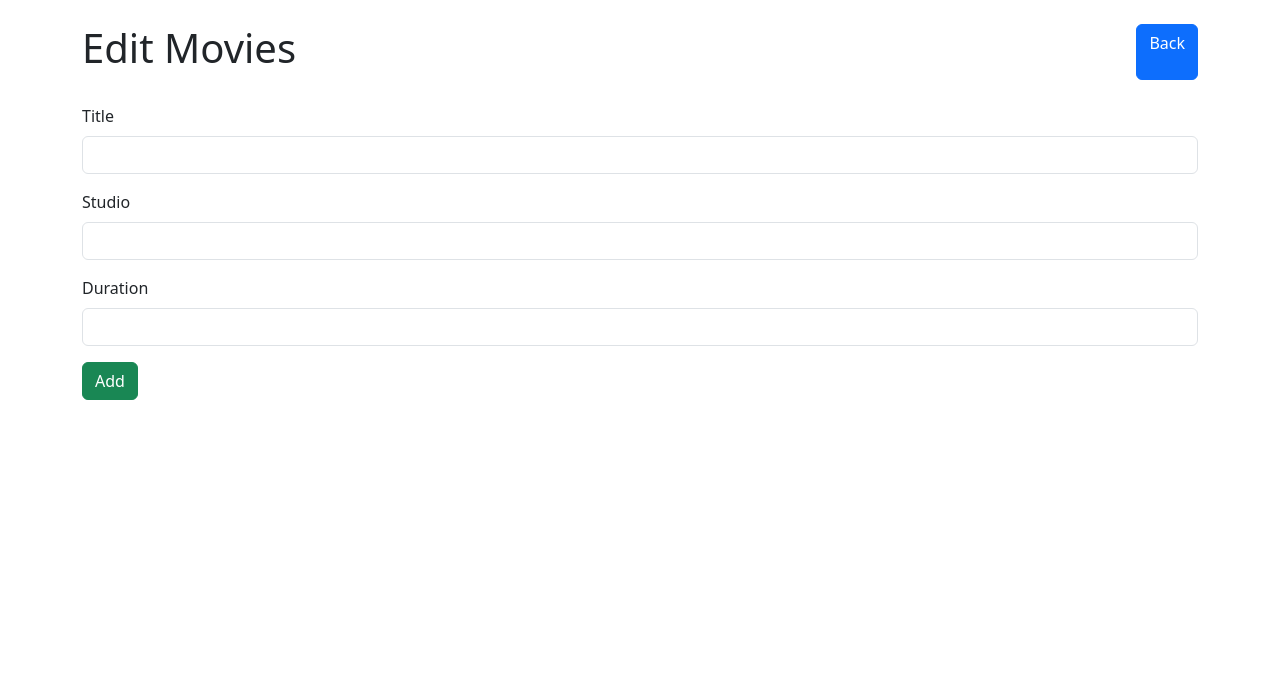
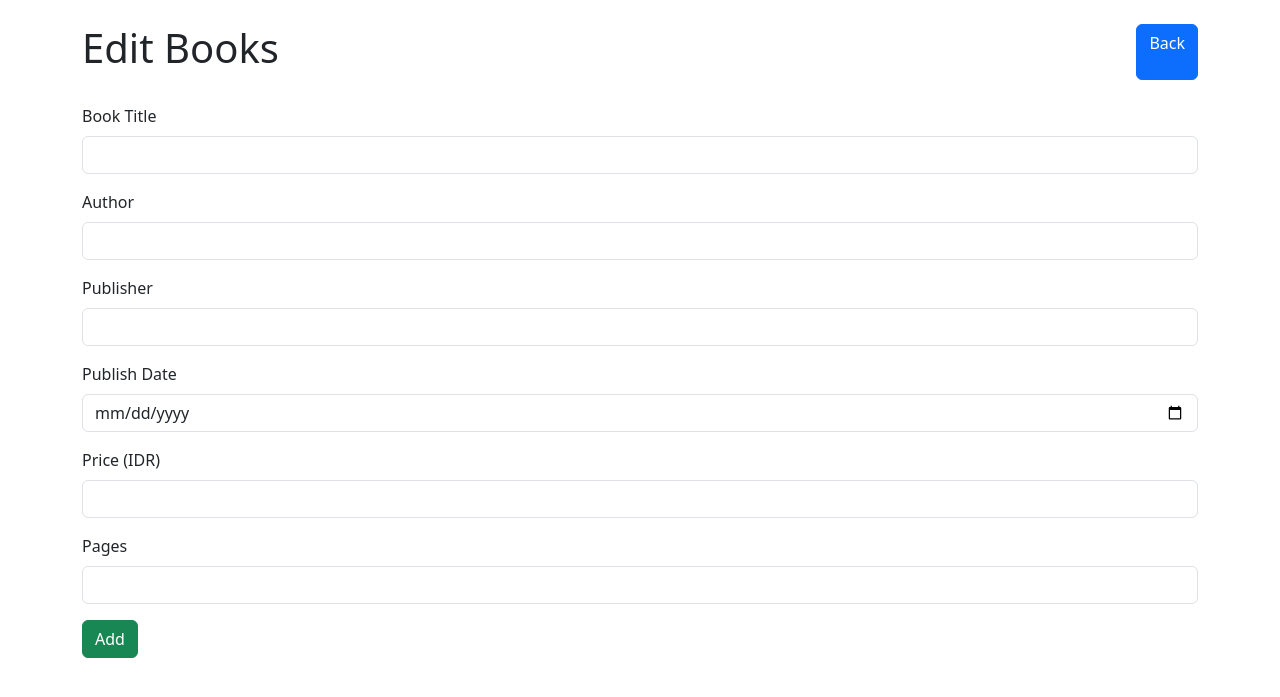
Before and after one commit to Khavnosh/Back-End-Mid, a PHP site: page /CRUD/edit.php in a window 1280 px wide. Shown: the top 697 px of the page. Run offline with PHP 8.4, Linux system fonts and the light colour scheme; data that the repository does not hold is empty.

Commit message:
Edit delete, edit, index, and request

```diff
--- a/tryPHP/CRUD/delete.php
+++ b/tryPHP/CRUD/delete.php
@@ -2,7 +2,7 @@
     if (isset($_GET['id'])) {
         include("connect.php");
         $id = $_GET['id'];
-        $query = "DELETE FROM movies WHERE id=$id";
+        $query = "DELETE FROM books WHERE id=$id";
 
         if (mysqli_query($conn, $query)) {
             header('Location: index.php');
--- a/tryPHP/CRUD/edit.php
+++ b/tryPHP/CRUD/edit.php
@@ -9,7 +9,7 @@
   <body>
     <div class="container">
         <div class="d-flex justify-content-between my-4">
-            <h1>Edit Movies</h1>
+            <h1>Edit Books</h1>
 
             <a href="index.php" class="btn btn-primary">Back</a>
         </div>
@@ -17,14 +17,14 @@
             include("connect.php");
             if (isset($_GET['id'])) {
                 $id = $_GET['id'];
-                $query = "SELECT * FROM movies WHERE id=$id";
+                $query = "SELECT * FROM books WHERE id=$id";
                 $result = mysqli_query($conn, $query);
                 $data = mysqli_fetch_array($result);
             }
         ?>
 
         <form action="request.php" method="post">
-            <div class="mb-3">
+            <!-- <div class="mb-3">
                 <label for="title" class="form-label">
                     Title
                 </label>
@@ -43,7 +43,45 @@
                 <input type="number" name="duration" id="duration" class="form-control" value="<?php echo $data['duration'] ?>">
             </div>
             <input type="hidden" name="id" value="<?php echo $data['id'] ?>">
-            <input type="submit" value="Add" name="edit" class="btn btn-success">
+            <input type="submit" value="Add" name="edit" class="btn btn-success"> -->
+            <div class="mb-3">
+                <label for="title" class="form-label">
+                    Book Title
+                </label>
+                <input type="text" name="title" id="title" class="form-control">
+            </div>
+            <div class="mb-3">
+                <label for="studio" class="form-label">
+                    Author
+                </label>
+                <input type="text" name="studio" id="studio" class="form-control">
+            </div>
+            <div class="mb-3">
+                <label for="publisher" class="form-label">
+                    Publisher
+                </label>
+                <input type="text" name="duration" id="duration" class="form-control">
+            </div>
+            <div class="mb-3">
+                <label for="publish_date" class="form-label">
+                    Publish Date
+                </label>
+                <input type="date" name="duration" id="duration" class="form-control">
+            </div>
+            <div class="mb-3">
+                <label for="price" class="form-label">
+                    Price (IDR)
+                </label>
+                <input type="number" name="duration" id="duration" class="form-control">
+            </div>
+            <div class="mb-3">
+                <label for="pages" class="form-label">
+                    Pages
+                </label>
+                <input type="number" name="duration" id="duration" class="form-control">
+            </div>
+            <input type="submit" value="Add" name="create" class="btn btn-success">
+            <input type="hidden" name="id" value="<?php echo $data['id'] ?>">
         </form>
     </div>
 
--- a/tryPHP/CRUD/index.php
+++ b/tryPHP/CRUD/index.php
@@ -30,7 +30,7 @@
             <tbody>
                 <?php
                     include("connect.php");
-                    $query = "SELECT * FROM movies";
+                    $query = "SELECT * FROM books";
                     $result = mysqli_query($conn, $query);
                     while($row = mysqli_fetch_array($result)) {
                 ?>
--- a/tryPHP/CRUD/request.php
+++ b/tryPHP/CRUD/request.php
@@ -28,7 +28,7 @@
         $price = $_POST['price'];
         $pages = $_POST['pages'];
 
-        $query = "UPDATE movies SET title='$title', author='$author', publisher='$publisher',
+        $query = "UPDATE books SET title='$title', author='$author', publisher='$publisher',
         publish_date='$publish_date', price='$price', pages='$pages' WHERE id=$id";
 
         if (mysqli_query($conn, $query)) {
```
